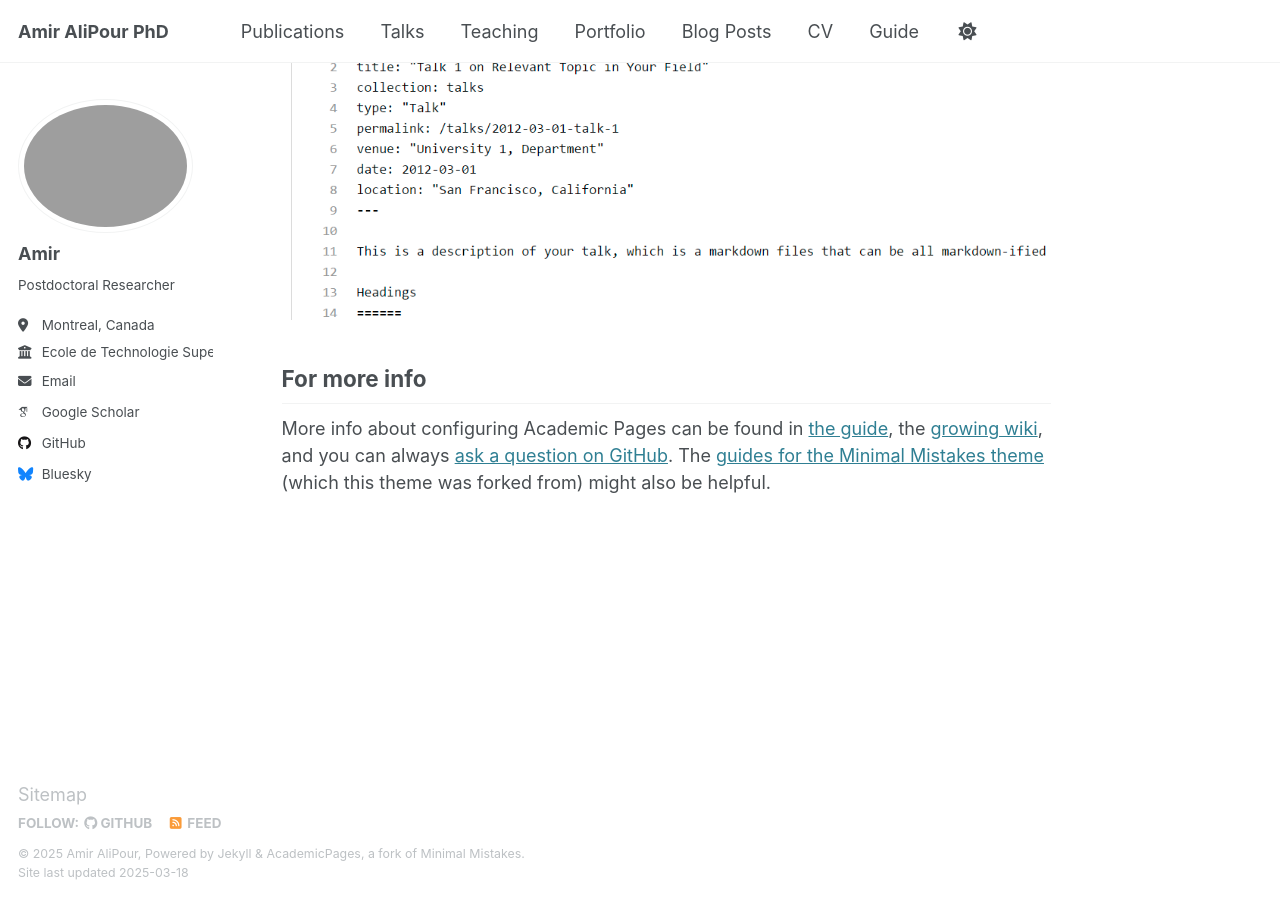
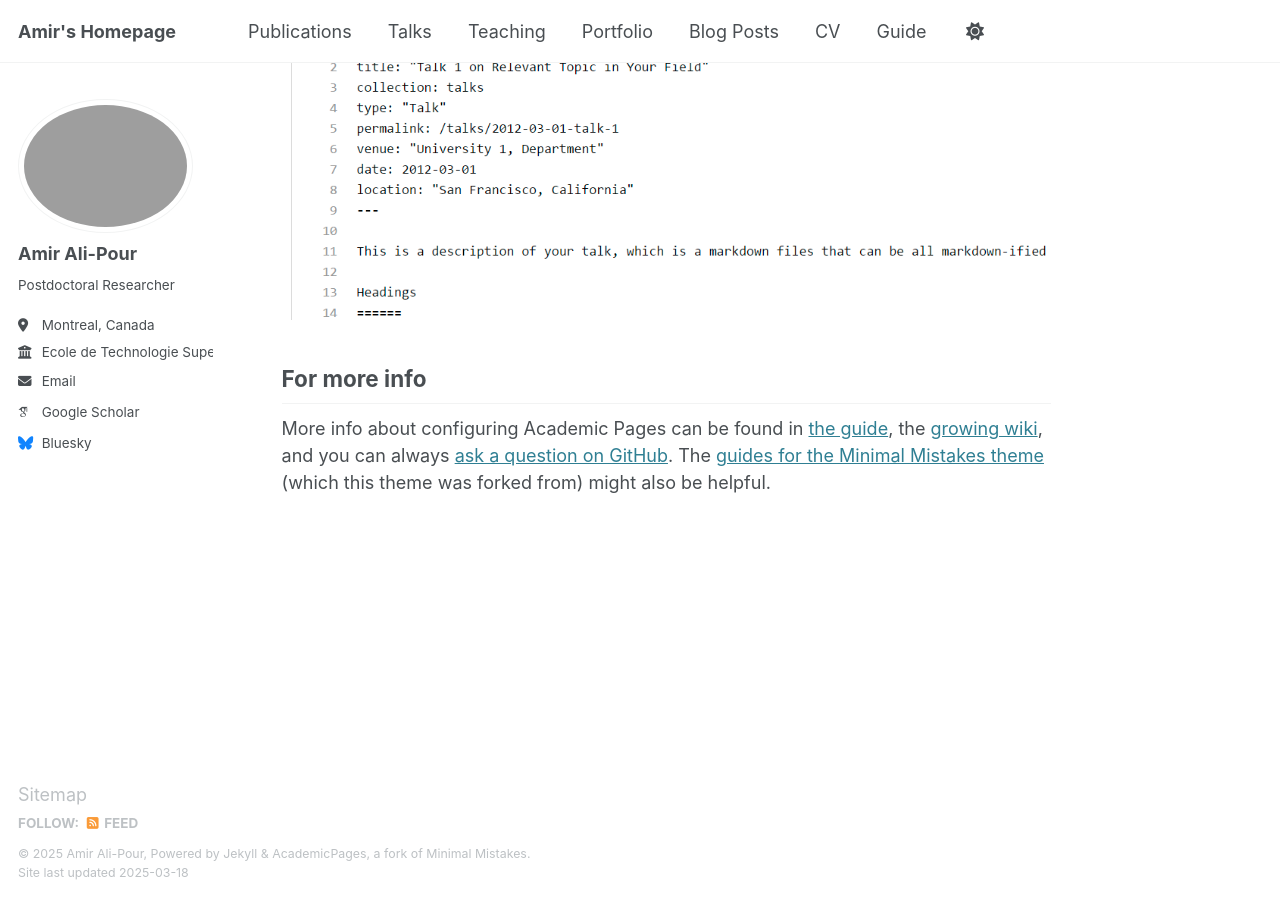
Before and after one commit to ali-pour-amir/ali-pour-amir.github.io, a Jekyll site: the page built from _pages/about.md, in a window 1280 px wide and 900 px high, scrolled down 2635 px. Built offline with Jekyll 4.4.1, drawn with Linux system fonts in a browser that asks for light colours; some web fonts are replaced.

Commit message:
config updated

```diff
--- a/_config.yml
+++ b/_config.yml
@@ -9,11 +9,11 @@
 # Basic Site Settings
 locale                   : "en-US"
 site_theme               : "default"
-title                    : "Amir AliPour PhD"
+title                    : "Amir's Homepage"
 title_separator          : "-"
-name                     : &name "Amir AliPour"
+name                     : &name "Amir Ali-Pour"
 description              : &description "I am currently a postdoctoral researcher at Ecole de Technologie Superieure (ETS). I got my PhD in Computer Engineering in 2022 from Grenoble Alpes University in France. In 2023 I joined the Cloud-2-Edge lab at ETS. During my stay at ETS, I developed several research projects on Disributed Computing at the Edge. Currently I am focused on systematic optimizations to improve Edge orchestration for semi-decentralized federated learning."
-url                      : https://amir.ali-pour.github.io # the base hostname & protocol for your site e.g. "https://[your GitHub username].github.io"
+url                      : https://ali-pour-amir.github.io # the base hostname & protocol for your site e.g. "https://[your GitHub username].github.io"
 baseurl                  : "" # the subpath of your site, e.g. "/blog"
 repository               : "ali-pour-amir/ali-pour-amir.github.io"
 
@@ -23,11 +23,11 @@
 author:
   # Biographic information
   avatar           : "Amir_profile.png"
-  name             : "Amir"
+  name             : "Amir Ali-Pour"
   pronouns         : # example: "she/her"
   bio              : "Postdoctoral Researcher"
   location         : "Montreal, Canada"
-  employer         : "Ecole de Technologie Superieure"
+  employer         : "Ecole de Technologie Superieure (ETS)"
   uri              : # URL
   email            : "amir.ali-pour@etsmtl.ca"
 
@@ -45,7 +45,7 @@
   bitbucket        : # Username - Update with your username on the site
   codepen          : # Username
   dribbble         : # Username
-  github           : "portfolio"
+  github           : #
   kaggle           : # Username
   stackoverflow    : # User number or user number and name (i.e., use "1" or "1/jeff-atwood")
 
```
